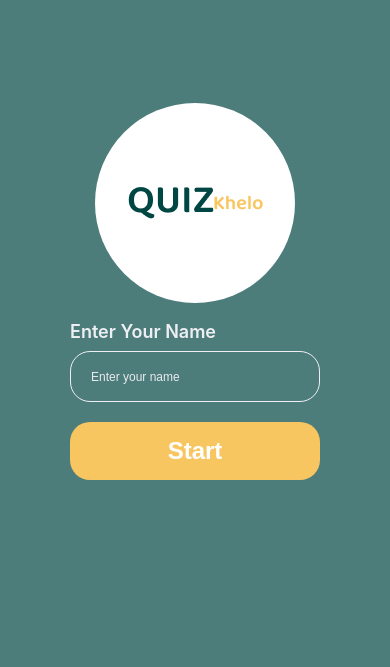
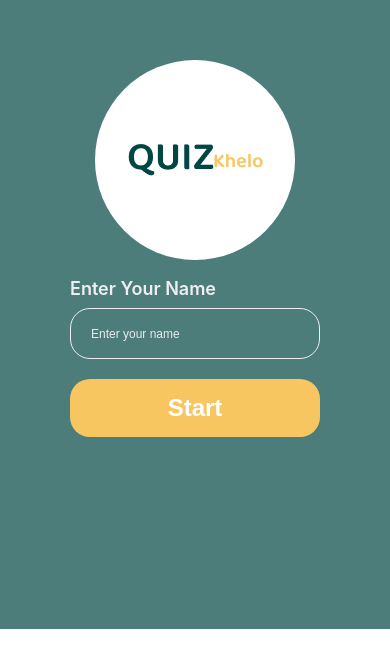
Before and after one commit to Tim2095/Quiz, a React (Create React App) app: page / in a window 390 px wide. Shown: the part 131-798 px from the top of the page. Built offline with nearby package versions, Linux system fonts and the light colour scheme.

Commit message:
make height of main page smaller

```diff
--- a/src/pages/HomaPage.module.css
+++ b/src/pages/HomaPage.module.css
@@ -7,3 +7,11 @@
   display: flex;
   flex-flow: column;
 }
+
+@media screen and (max-width: 768px) {
+
+.main {
+  height: 90vh;
+}
+
+}
--- a/src/pages/UserNameInput.module.css
+++ b/src/pages/UserNameInput.module.css
@@ -51,7 +51,6 @@
 .form {
   max-width: 25rem;
   margin-top: 2rem;
-  overflow: hidden;
 }
 
 .name-inp {
```
